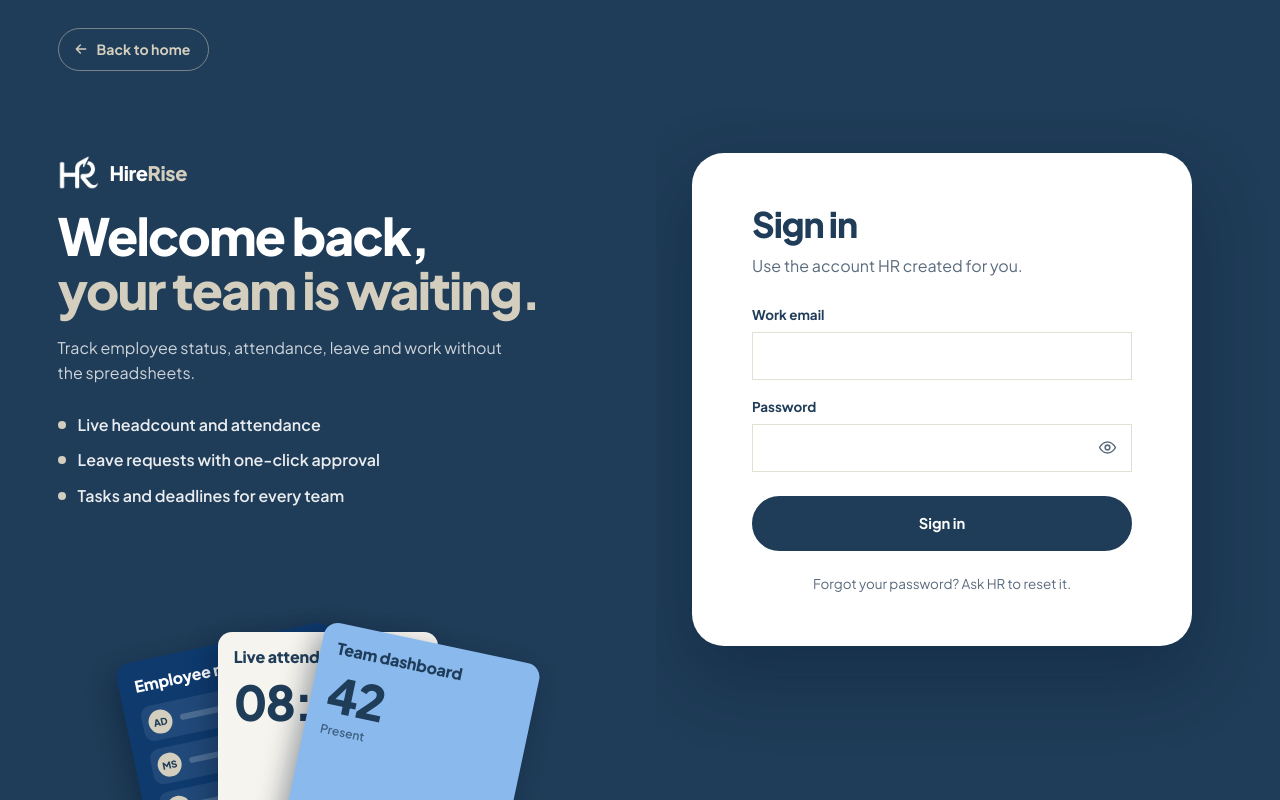
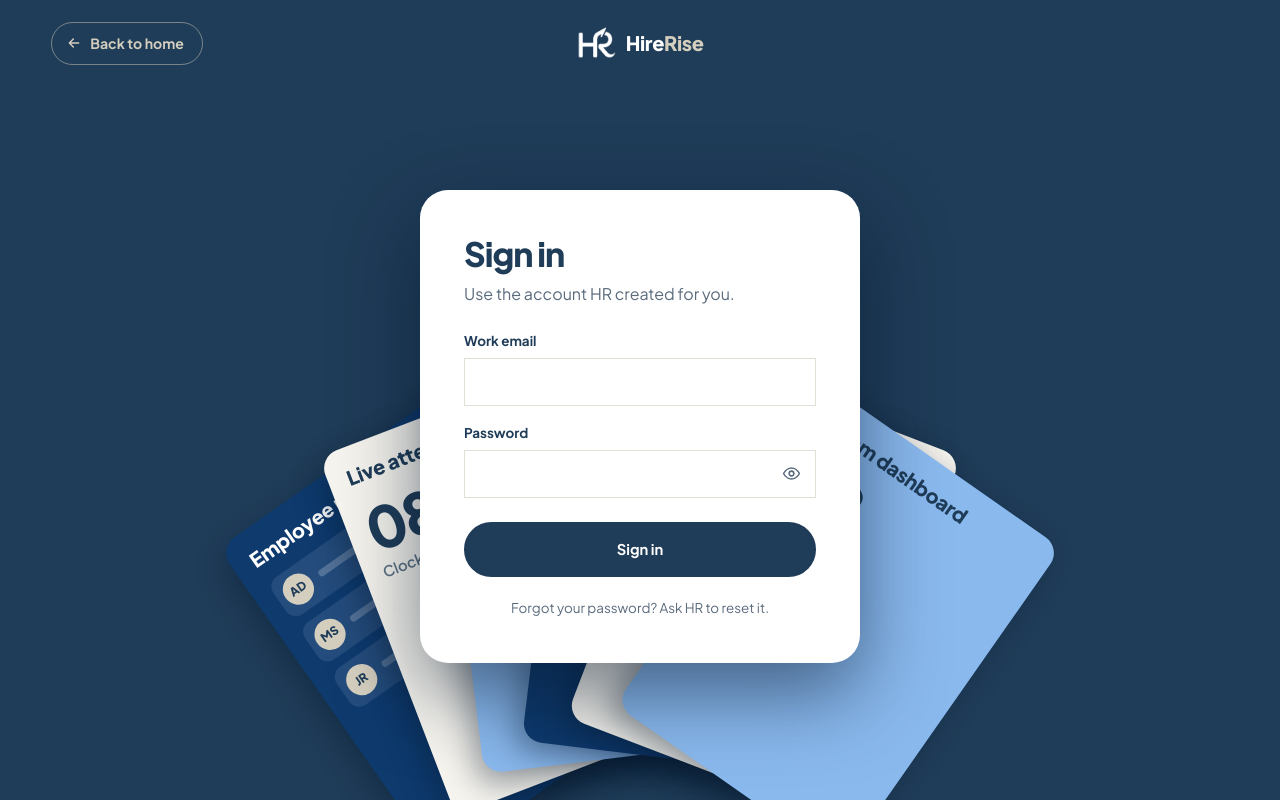
Before and after one commit to RebEmnacin/HireRise, a Vue app in the folder frontend/: page /login in a window 1280 px wide. Built offline with nearby package versions, Linux system fonts and the light colour scheme; no server answers.

Commit message:
feat(ui): restyle login as a centered card over the fanned landing cards

```diff
--- a/frontend/src/views/LoginView.vue
+++ b/frontend/src/views/LoginView.vue
@@ -1,7 +1,7 @@
 <script setup>
 import { ref, onMounted } from 'vue'
 import { useRouter } from 'vue-router'
-import { animate, stagger } from 'motion' // motion.dev, the same library the landing page uses
+import { animate } from 'motion' // motion.dev, the same library the landing page uses
 import { useAuthStore } from '../stores/auth'
 import { errorMessage } from '../api/client'
 
@@ -14,9 +14,8 @@ const showPassword = ref(false) // the eye button flips this: password (dots) <-
 const error = ref('')
 const loading = ref(false)
 
-const sideEl = ref(null)
 const fanEl = ref(null)
-const sheetEl = ref(null)
+const cardEl = ref(null)
 
 async function submit() {
   error.value = ''
@@ -31,35 +30,33 @@ async function submit() {
   }
 }
 
-// the three little cards on the left are a sneak peek of the landing page's fan
+// the same six cards as the landing page, as a hand behind the form
 const cards = [
-  { tone: 'dark', title: 'Employee records', rows: ['AD', 'MS', 'JR'] },
-  { tone: 'light', title: 'Live attendance', big: '08:52' },
-  { tone: 'blue', title: 'Team dashboard', big: '42', small: 'Present' },
+  { tone: 'dark', title: 'Employee records', kind: 'people' },
+  { tone: 'light', title: 'Live attendance', kind: 'clock' },
+  { tone: 'blue', title: 'Leave approvals', kind: 'leave' },
+  { tone: 'dark', title: 'Task board', kind: 'board' },
+  { tone: 'light', title: 'Role-based access', kind: 'roles' },
+  { tone: 'blue', title: 'Team dashboard', kind: 'stats' },
 ]
 
 onMounted(() => {
   const reduce = window.matchMedia('(prefers-reduced-motion: reduce)').matches
   const spring = (stiffness, damping, extra = {}) => ({ type: 'spring', stiffness, damping, ...extra })
   const tiles = [...fanEl.value.querySelectorAll('.lg-tile')]
-  const angle = (i) => (i - 1) * 12 // -12, 0, 12 degrees
+  const angle = (i) => (i - (tiles.length - 1) / 2) * 14 // 14 degrees between cards, a wider sweep than the landing page
 
   try {
     if (reduce) {
-      // reduced motion: gentle fades only
-      animate([...sideEl.value.querySelectorAll('[data-in]'), sheetEl.value], { opacity: [0, 1] }, { duration: 0.5, delay: stagger(0.08) })
-      tiles.forEach((el, i) => (el.style.transform = `rotate(${angle(i)}deg)`))
+      tiles.forEach((el, i) => (el.style.transform = `rotate(${angle(i)}deg)`)) // no motion: just the finished fan
       return
     }
-    // the white sheet slides in from the right; no fade, so it never looks see-through
-    animate(sheetEl.value, { x: [90, 0], scale: [0.96, 1] }, spring(90, 17))
-    // the text on the left rises one line after another
-    animate([...sideEl.value.querySelectorAll('[data-in]')], { opacity: [0, 1], y: [34, 0] }, spring(90, 16, { delay: stagger(0.1, { startDelay: 0.15 }) }))
-    // the cards spread out of one stack in a single spring (same motion as the landing page)
-    tiles.forEach((el, i) => animate(el, { rotate: [0, angle(i)], y: [40, 0] }, spring(70, 13, { delay: 0.35 + i * 0.08 })))
+    // the cards spread out of one stack in a single spring, nothing fades (same motion as the landing page)
+    tiles.forEach((el, i) => animate(el, { rotate: [0, angle(i)], y: [50, 0] }, spring(70, 13, { delay: 0.1 + i * 0.07 })))
+    // the form card rises from below and settles in front of them
+    animate(cardEl.value, { y: [70, 0], scale: [0.94, 1] }, spring(90, 16, { delay: 0.35 }))
   } catch (err) {
     console.warn('login animation failed, showing the page without it', err)
-    sideEl.value.querySelectorAll('[data-in]').forEach((el) => (el.style.opacity = 1))
     tiles.forEach((el, i) => (el.style.transform = `rotate(${angle(i)}deg)`))
   }
 })
@@ -67,51 +64,33 @@ onMounted(() => {
 
 <template>
   <div class="lg">
-    <!-- left: the landing theme (dark, beige accents, a peek of the card fan) -->
-    <section ref="sideEl" class="lg-side">
-      <div class="lg-top" data-in>
+    <!-- the hand of cards, behind everything. It is for looking at only. -->
+    <ul ref="fanEl" class="lg-fan" aria-hidden="true">
+      <li v-for="(c, i) in cards" :key="c.title" class="lg-tile" :class="'t-' + c.tone" :style="{ '--i': i }">
+        <h3>{{ c.title }}</h3>
+        <div v-if="c.kind === 'people'" class="lg-m rows"><span v-for="r in ['AD', 'MS', 'JR']" :key="r"><b>{{ r }}</b><i></i></span></div>
+        <div v-else-if="c.kind === 'clock'" class="lg-m big"><b>08:52</b><small>Clocked in</small></div>
+        <div v-else-if="c.kind === 'leave'" class="lg-m req"><b>Vacation</b><small>3 days · pending</small><em>Approve</em></div>
+        <div v-else-if="c.kind === 'board'" class="lg-m board"><span></span><span></span><span></span></div>
+        <div v-else-if="c.kind === 'roles'" class="lg-m rows"><span v-for="r in ['Admin', 'HR', 'Employee']" :key="r"><strong>{{ r }}</strong></span></div>
+        <div v-else class="lg-m big"><b>42</b><small>Present</small></div>
+      </li>
+    </ul>
+
+    <header class="lg-top">
       <RouterLink :to="{ name: 'landing' }" class="lg-back">
         <svg viewBox="0 0 24 24" aria-hidden="true"><path d="M19 12H5M11 6l-6 6 6 6" /></svg>
         Back to home
       </RouterLink>
-      </div>
-
-      <div class="lg-copy">
-        <RouterLink :to="{ name: 'landing' }" class="brand" data-in aria-label="HireRise home">
+      <RouterLink :to="{ name: 'landing' }" class="brand" aria-label="HireRise home">
         <img class="brand-logo" src="/logo.png" alt="" />
         <span>Hire<span class="rise">Rise</span></span>
       </RouterLink>
-        <h2 class="lg-title" data-in>Welcome back, <em>your team is waiting.</em></h2>
-        <p class="lg-sub" data-in>Track employee status, attendance, leave and work without the spreadsheets.</p>
-        <ul class="lg-points" data-in>
-          <li>Live headcount and attendance</li>
-          <li>Leave requests with one-click approval</li>
-          <li>Tasks and deadlines for every team</li>
-        </ul>
-      </div>
+      <span class="lg-top-space" aria-hidden="true"></span>
+    </header>
 
-      <ul ref="fanEl" class="lg-fan" aria-hidden="true">
-        <li v-for="(c, i) in cards" :key="c.title" class="lg-tile" :class="'t-' + c.tone" :style="{ '--i': i }">
-          <h3>{{ c.title }}</h3>
-          <div v-if="c.rows" class="lg-rows">
-            <span v-for="r in c.rows" :key="r"><b>{{ r }}</b><i></i></span>
-          </div>
-          <div v-else class="lg-big">
-            <b>{{ c.big }}</b>
-            <small v-if="c.small">{{ c.small }}</small>
-          </div>
-        </li>
-      </ul>
-    </section>
-
-    <!-- right: the form on a white sheet, like the landing page's white sections -->
-    <section class="lg-form-wrap">
-      <div ref="sheetEl" class="lg-sheet">
-        <RouterLink :to="{ name: 'landing' }" class="lg-back lg-back-mobile">
-          <svg viewBox="0 0 24 24" aria-hidden="true"><path d="M19 12H5M11 6l-6 6 6 6" /></svg>
-          Back to home
-        </RouterLink>
-
+    <main class="lg-main">
+      <div ref="cardEl" class="lg-card">
         <form class="lg-form" @submit.prevent="submit">
           <h1>Sign in</h1>
           <p class="lg-form-sub">Use the account HR created for you.</p>
@@ -140,33 +119,37 @@ onMounted(() => {
           <p class="lg-note">Forgot your password? Ask HR to reset it.</p>
         </form>
       </div>
-    </section>
+    </main>
   </div>
 </template>
 
 <style>
 /* ====== login. Everything starts with lg- so it never clashes with the app styles ====== */
 .lg {
+  --k: 1.2; /* how big the hand of cards is drawn (1 = 640px wide) */
+  position: relative;
   display: grid;
-  grid-template-columns: 1.05fr 1fr;
+  grid-template-rows: auto minmax(0, 1fr);
   height: 100vh;
   height: 100svh; /* exactly one screen: the page itself never scrolls */
-  min-height: 560px;
+  min-height: 600px;
+  overflow: hidden;
   background: var(--ink); /* the same dark slate as the landing page */
   color: var(--white);
-  overflow-x: clip;
 }
 
-/* ---- left side ---- */
-.lg-side {
+/* ---- the top row: back pill on the left, logo in the middle ---- */
+.lg-top {
   position: relative;
-  display: flex;
-  flex-direction: column;
-  min-height: 0;
-  padding: 28px clamp(28px, 4.5vw, 64px) 0;
-  overflow: hidden;
+  z-index: 3;
+  display: grid;
+  grid-template-columns: 1fr auto 1fr;
+  align-items: center;
+  padding: 22px clamp(20px, 4vw, 56px) 0;
 }
+.lg-top-space { justify-self: end; }
 .lg-back {
+  justify-self: start;
   display: inline-flex;
   align-items: center;
   gap: 8px;
@@ -183,99 +166,76 @@ onMounted(() => {
 .lg-back:hover { background: var(--accent); color: var(--ink); }
 .lg-back:hover svg { transform: translateX(-3px); } /* the arrow nudges left, toward "back" */
 .lg-back:focus-visible { outline: 3px solid var(--accent); outline-offset: 3px; }
+.lg .brand { color: var(--white); }
+.lg .brand .rise { color: var(--accent); } /* the beige is for dark backgrounds, like the landing nav */
+.lg .brand-logo { height: 32px; filter: brightness(0) invert(1); } /* the logo is navy, so turn it white on this dark page */
 
-.lg-copy {
-  display: grid;
-  justify-items: start;
-  gap: 18px;
-  margin: auto 0;
-  padding: 48px 0 24px;
-}
-.lg .brand { color: var(--white); }
-.lg .brand-logo { height: 34px; filter: brightness(0) invert(1); } /* the logo is navy, so turn it white on this dark side */
-.lg .brand .rise { color: var(--accent); } /* the beige is for dark backgrounds, like the landing nav */
-.lg-title {
-  max-width: 14ch;
-  font-size: clamp(2.2rem, 4vw, 3.5rem);
-  font-weight: 800;
-  line-height: 1.06;
-  letter-spacing: -0.035em;
-  text-wrap: balance;
-}
-.lg-title em { display: block; font-style: normal; color: var(--accent); }
-.lg-sub { max-width: 40ch; color: rgba(255, 255, 255, 0.78); }
-.lg-points { display: grid; gap: 10px; margin-top: 8px; font-weight: 600; }
-.lg-points li { display: flex; align-items: center; gap: 12px; color: rgba(255, 255, 255, 0.9); }
-.lg-points li::before { /* a small beige dot instead of a character */
-  content: "";
-  flex: none;
-  width: 8px;
-  height: 8px;
-  border-radius: 50%;
-  background: var(--accent);
-}
-.lg [data-in] { opacity: 0; } /* hidden until the script brings them in */
-
-/* the hand of three cards, cut off by the bottom edge like the landing page */
+/* ---- the hand of cards: centred at the bottom, cut off by the screen edge ---- */
 .lg-fan {
-  position: relative;
-  flex: none;
-  width: 100%;
-  height: clamp(140px, 24svh, 230px); /* shorter screens just crop the cards a little more */
-  margin-top: auto;
+  position: absolute;
+  z-index: 1;
+  left: 50%;
+  bottom: -40px;
+  width: 640px;
+  height: 440px;
   list-style: none;
   pointer-events: none;
+  transform: translateX(-50%) scale(var(--k));
+  transform-origin: 50% 100%;
 }
 .lg-tile {
   position: absolute;
-  left: calc(50% - 110px);
-  top: 24px;
+  left: calc(50% - 115px);
+  bottom: 70px;
   z-index: calc(var(--i) + 1);
-  width: 220px;
+  width: 230px;
   height: 320px;
   padding: 16px;
-  border-radius: 14px;
+  border-radius: 16px;
   box-shadow: -6px 10px 26px rgba(6, 22, 42, 0.4);
-  transform-origin: 50% 160%; /* turn around a point below the card, like a wrist */
-  transform: rotate(calc((var(--i) - 1) * 12deg)); /* final angle, so it is right even before the script runs */
+  transform-origin: 50% 140%; /* turn around a point below the card, like a wrist */
+  transform: rotate(calc((var(--i) - 2.5) * 14deg)); /* the final angle, so it is right even before the script runs */
 }
 .lg-tile.t-dark { background: var(--brand-dark); color: var(--white); }
 .lg-tile.t-light { background: var(--bg); color: var(--ink); }
 .lg-tile.t-blue { background: var(--light-blue); color: var(--ink); }
-.lg-tile h3 { font-size: 1rem; font-weight: 800; letter-spacing: -0.01em; }
-.lg-rows { display: grid; gap: 8px; margin-top: 12px; }
-.lg-rows span { display: flex; align-items: center; gap: 8px; padding: 6px; border-radius: 10px; background: rgba(255, 255, 255, 0.08); }
-.lg-rows b { display: grid; place-items: center; width: 24px; height: 24px; border-radius: 50%; background: var(--accent); color: var(--ink); font-size: 0.6rem; font-weight: 800; }
-.lg-rows i { flex: 1; height: 6px; border-radius: 3px; background: rgba(255, 255, 255, 0.2); }
-.lg-big { display: grid; margin-top: 10px; }
-.lg-big b { font-size: 3rem; font-weight: 800; letter-spacing: -0.04em; line-height: 1.1; }
-.lg-big small { font-size: 0.75rem; font-weight: 600; opacity: 0.7; }
+.lg-tile h3 { font-size: 1.05rem; font-weight: 800; letter-spacing: -0.01em; }
+.lg-m { margin-top: 12px; }
+.lg-m.rows { display: grid; gap: 8px; }
+.lg-m.rows span { display: flex; align-items: center; gap: 8px; padding: 6px; border-radius: 10px; background: rgba(127, 150, 180, 0.2); }
+.lg-m.rows b { display: grid; place-items: center; width: 26px; height: 26px; border-radius: 50%; background: var(--accent); color: var(--ink); font-size: 0.62rem; font-weight: 800; }
+.lg-m.rows i { flex: 1; height: 6px; border-radius: 3px; background: rgba(255, 255, 255, 0.22); }
+.lg-m.rows strong { padding: 2px 6px; font-size: 0.85rem; font-weight: 700; }
+.lg-m.big { display: grid; }
+.lg-m.big b { font-size: 3rem; font-weight: 800; letter-spacing: -0.04em; line-height: 1.1; }
+.lg-m.big small { font-size: 0.78rem; font-weight: 600; opacity: 0.7; }
+.lg-m.req { display: grid; gap: 4px; padding: 12px; border-radius: 12px; background: var(--white); }
+.lg-m.req small { font-size: 0.72rem; opacity: 0.7; }
+.lg-m.req em { justify-self: start; margin-top: 6px; padding: 5px 12px; border-radius: 999px; background: var(--ink); color: var(--white); font-size: 0.7rem; font-style: normal; font-weight: 700; }
+.lg-m.board { display: grid; grid-template-columns: repeat(3, 1fr); gap: 6px; }
+.lg-m.board span { height: 120px; border-radius: 10px; background: rgba(255, 255, 255, 0.1); }
 
-/* ---- right side: a white sheet ---- */
-.lg-form-wrap {
+/* ---- the form card, in the middle, in front of the cards ---- */
+.lg-main {
+  position: relative;
+  z-index: 2;
   display: grid;
   place-items: center;
   min-height: 0;
-  padding: 24px clamp(20px, 4vw, 64px) 24px 0;
+  padding: 16px 20px 28px;
   overflow-y: auto; /* only if the screen is too short for the card */
 }
-.lg-sheet {
-  display: grid;
-  align-content: center;
-  justify-items: center;
-  gap: 18px;
-  width: min(500px, 100%);
-  padding: clamp(32px, 4vw, 52px) clamp(24px, 4vw, 48px);
-  border-radius: 32px;
+.lg-card {
+  width: min(440px, 100%);
+  padding: clamp(28px, 4vw, 44px);
+  border-radius: 28px;
   background: var(--white);
   color: var(--ink);
-  box-shadow: 0 30px 70px rgba(6, 22, 42, 0.35);
+  box-shadow: 0 30px 80px rgba(6, 22, 42, 0.55);
   will-change: transform;
 }
-.lg-back-mobile { display: none; }
-.lg-form { width: min(380px, 100%); }
-.lg-form h1 { font-size: 2.2rem; font-weight: 800; letter-spacing: -0.03em; }
-.lg-form-sub { margin: 8px 0 26px; color: var(--muted); }
+.lg-form h1 { font-size: 2.1rem; font-weight: 800; letter-spacing: -0.03em; }
+.lg-form-sub { margin: 8px 0 24px; color: var(--muted); }
 .lg-pw { position: relative; }
 .lg-pw input { width: 100%; padding-right: 48px; }
 .lg-eye {
@@ -308,20 +268,18 @@ onMounted(() => {
   color: var(--white);
 }
 .lg .btn.lg-submit:hover:not(:disabled) { background: var(--brand); border-color: var(--brand); }
-.lg-note { margin-top: 22px; font-size: 0.84rem; color: var(--muted); text-align: center; }
+.lg-note { margin-top: 20px; font-size: 0.84rem; color: var(--muted); text-align: center; }
 
-/* ---- phones and tablets: one column, the sheet comes up under a short header ---- */
-@media (max-width: 900px) {
-  .lg { grid-template-columns: 1fr; align-content: start; height: auto; min-height: 100svh; } /* rows hug their content instead of splitting the screen */
-  .lg-side { padding: 22px 22px 0; }
-  .lg-top, .lg-points, .lg-fan, .lg-sub { display: none; } /* the sheet has its own back button below */
-  .lg-copy { margin: 0; padding: 20px 0 28px; gap: 10px; }
-  .lg-title { max-width: none; font-size: 1.9rem; }
-  .lg-form-wrap { padding: 0 12px 12px; overflow: visible; }
-  .lg-sheet { width: 100%; align-content: start; padding: 28px 22px 36px; border-radius: 32px; }
-  .lg-back-mobile { display: inline-flex; justify-self: start; color: var(--brand); border-color: rgba(20, 76, 140, 0.3); }
-  .lg-back-mobile:hover { background: var(--brand); color: var(--white); }
+/* ---- smaller screens: the hand shrinks ---- */
+@media (max-width: 1100px) { .lg { --k: 1; } }
+@media (max-width: 700px) {
+  .lg { --k: 0.8; min-height: 640px; }
+  .lg-top { grid-template-columns: auto 1fr; gap: 12px; padding: 16px 16px 0; }
+  .lg-top .brand { justify-self: end; }
+  .lg-top-space { display: none; }
+  .lg-fan { bottom: -190px; }
 }
+@media (max-height: 760px) { .lg-fan { bottom: -130px; } } /* shorter screens: sink the cards so the form has room */
 @media (prefers-reduced-motion: reduce) {
   .lg *, .lg *::before, .lg *::after { transition: none !important; }
 }
```
Lines whose indentation alone changed are shown as unchanged.
